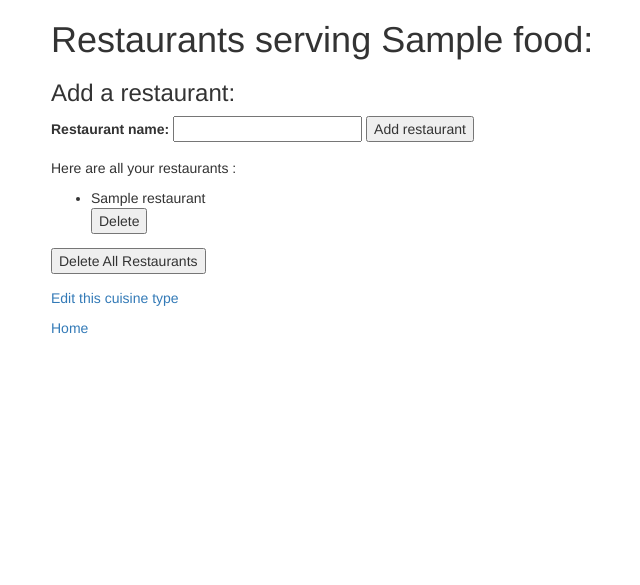
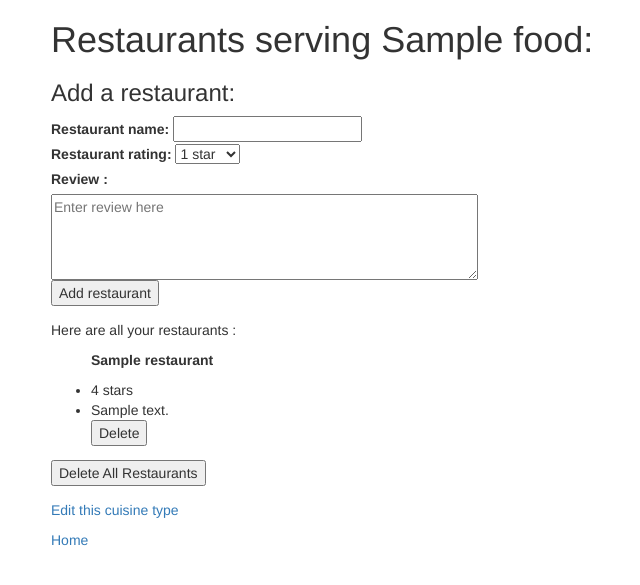
Before and after one commit to Virginie-T/Restaurant_CRUD, a PHP site: template views/cuisines_id.twig in a window 1280 px wide. Shown: the top 585 px of the page, without its empty margins (19-659 px from the left). Run offline with PHP 8.4, Linux system fonts and the light colour scheme; the template is opened without the code that fills it: most values are stand-ins (such as "Sample title", 1, 10 or a date in 2020); some libraries are stand-ins or nearby versions.

Commit message:
Add review and ratings to restaurants

```diff
--- a/src/Cuisine.php
+++ b/src/Cuisine.php
@@ -76,7 +76,9 @@
                 $name = $restaurant['name'];
                 $id = $restaurant['id'];
                 $cuisine_id = $restaurant['cuisine_id'];
-                $new_restaurant = new Restaurant($name, $id, $cuisine_id);
+                $rating = $restaurant['rating'];
+                $review = $restaurant['review'];
+                $new_restaurant = new Restaurant($name, $id, $cuisine_id, $rating, $review);
                 array_push($restaurants, $new_restaurant);
             }
             return $restaurants;
--- a/views/cuisines_id.twig
+++ b/views/cuisines_id.twig
@@ -11,7 +11,19 @@
             <form action="/restaurant" method="post">
                 <label for="name">Restaurant name:</label>
                 <input id="name" name="name" type="text">
-                <input value="{{ cuisine.getId }}" id="cuisine_id" name="cuisine_id" type="hidden">
+                <input value="{{ cuisine.getId }}" id="cuisine_id" name="cuisine_id" type="hidden"><br>
+
+                <label for="rating">Restaurant rating:</label>
+                <select id="rating" name="rating">
+                    <option value="1">1 star</option>
+                    <option value="2">2 stars</option>
+                    <option value="3">3 stars</option>
+                    <option value="4">4 stars</option>
+                    <option value="5">5 stars</option>
+                </select><br>
+                <label for='review'>Review :</label><br>
+                <textarea name='review' id='review' rows="4" cols="50" placeholder="Enter review here" type="text"></textarea><br>
+
                 <button type="submit">Add restaurant</button>
             </form>
 
@@ -23,14 +35,18 @@
                 </p>
                 <ul>
                     {% for restaurant in restaurants %}
-                    <li>{{ restaurant.getName }}
+
+                    <p><strong>{{ restaurant.getName }}</strong></p>
+                    <li>{{ restaurant.getRating }} stars</li>
+                    <li>{{ restaurant.getReview }}</li>
+
                         <form action="/cuisines/{{ cuisine.getId }}/deleteSingle" method="post">
                             <!-- <input value="" id="cuisine_id" name="cuisine_id" type="hidden"> -->
-                            <input name="rest_id" id="rest_id" type="hidden" value=39>
+                            <input value='{{ restaurant.getId }}' name="rest_id" id="rest_id" type="hidden">
                             <input name="_method" type="hidden" value="delete">
                             <button type='submit'>Delete</button>
                         </form>
-                    </li>
+
                     {% endfor %}
                 </ul>
             {% else %}
```
Also changed, not shown: app/app.php (+13 -10 lines), src/Restaurant.php (+29 -3 lines), views/cuisine_edit.twig (+7 -0 lines).
